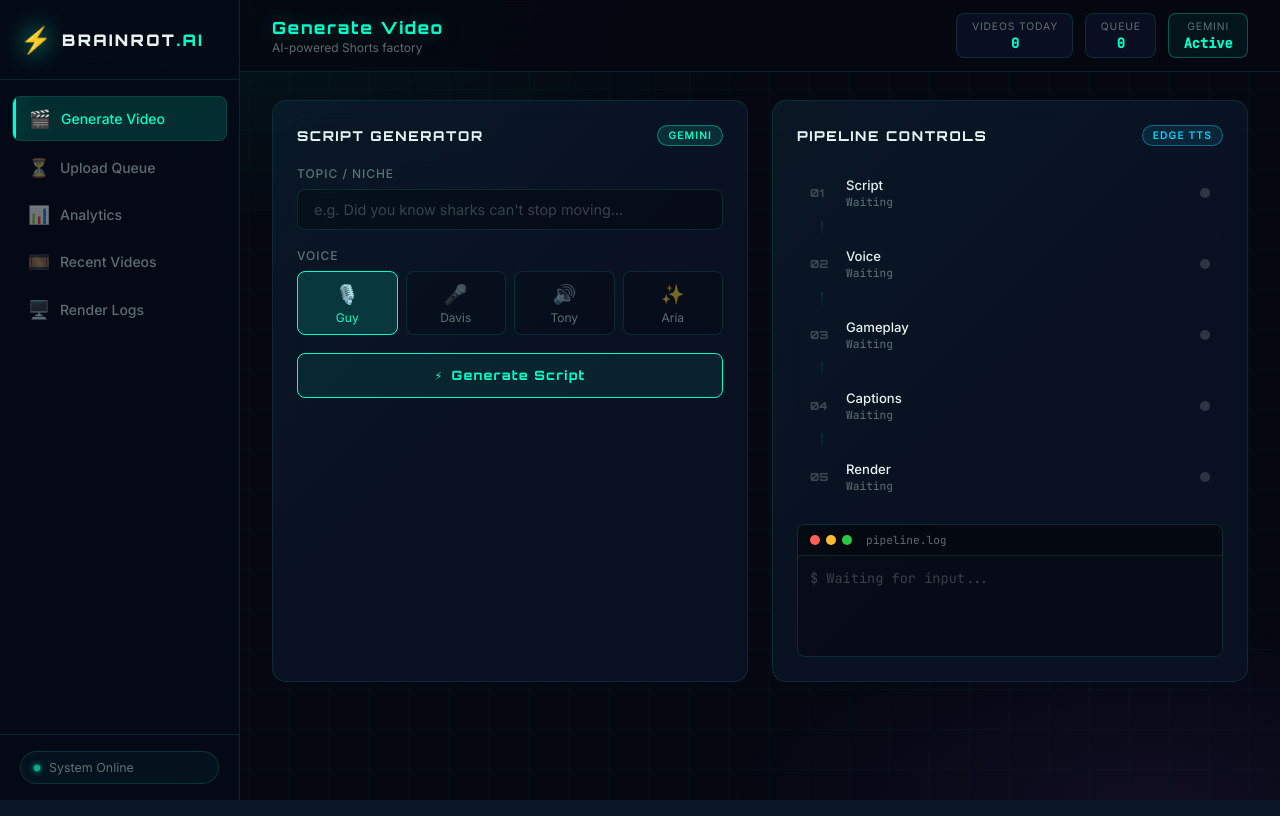
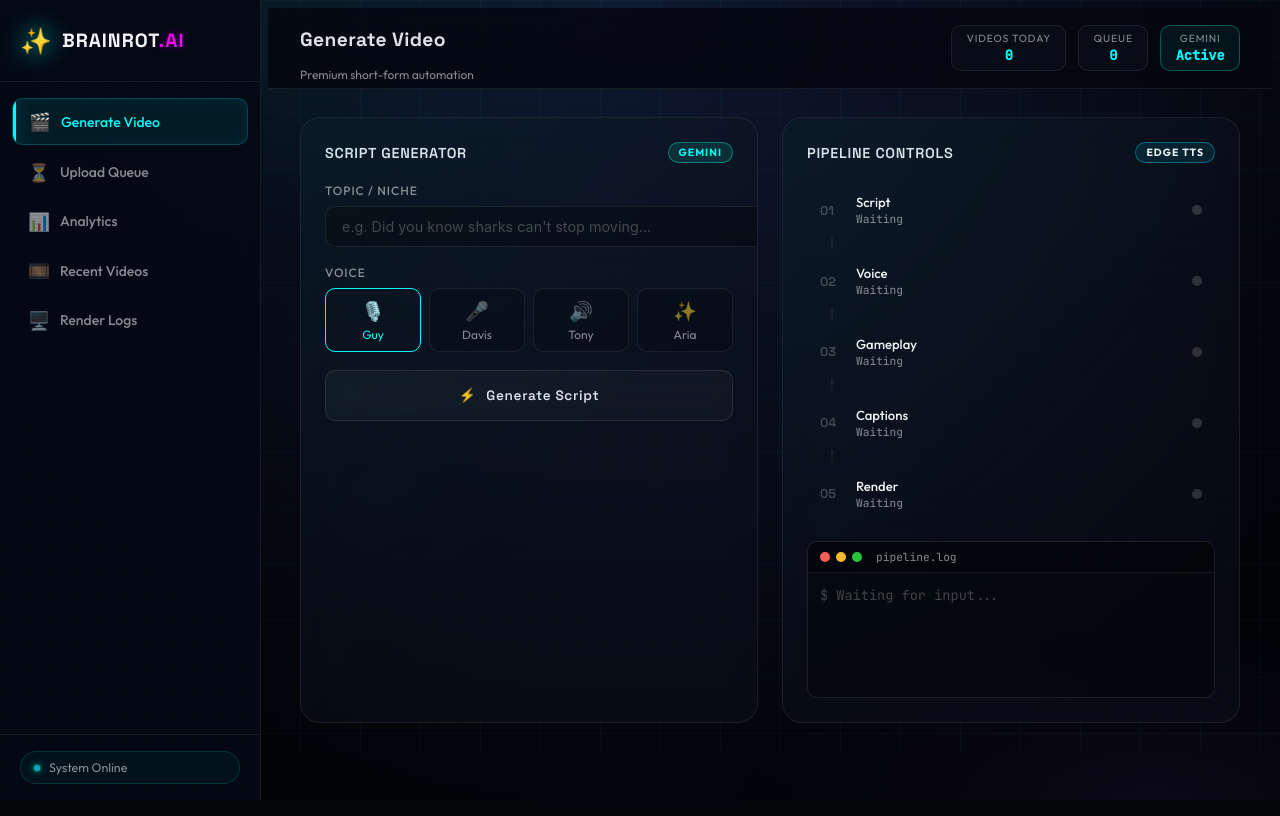
Before and after one commit to Hyper00W/Brainrot-AI, a Flask app: page / in a window 1280 px wide. Run offline with Flask 3, Linux system fonts and the light colour scheme; data that the repository does not hold is empty.

Commit message:
Refined Nostalgia Update: Retro-futuristic UI, Viral Highlights, and Enhanced Studio Controls

```diff
--- a/app.py
+++ b/app.py
@@ -51,7 +51,17 @@
         if not existing:
             v = Video(title=f"Discovered {f}", status='pending', filename=f)
             db.session.add(v)
+            db.session.flush()
+            # Auto-add to upload queue
+            q = QueueItem(video_id=v.id, status='queued')
+            db.session.add(q)
             results.append(f)
+        else:
+            # If exists but not in queue, add it
+            if existing.status == 'pending' and not QueueItem.query.filter_by(video_id=existing.id).first():
+                q = QueueItem(video_id=existing.id, status='queued')
+                db.session.add(q)
+                results.append(f"Queued existing: {f}")
 
     db.session.commit()
     return jsonify({'synced': results})
@@ -89,7 +99,18 @@
 @app.route('/api/queue', methods=['GET'])
 def get_queue():
     items = QueueItem.query.filter_by(status='queued').all()
-    return jsonify([{'id': i.id, 'video_id': i.video_id, 'status': i.status} for i in items])
+    res = []
+    for i in items:
+        v = db.session.get(Video, i.video_id)
+        res.append({
+            'id': i.id,
+            'video_id': i.video_id,
+            'status': i.status,
+            'added_at': i.added_at.isoformat(),
+            'title': v.title if v else '',
+            'script': v.script if v else ''
+        })
+    return jsonify(res)
 
 @app.route('/api/logs', methods=['GET'])
 def get_logs():
@@ -154,6 +175,10 @@
 
                 log(f'> Done! {result["size_mb"]}MB -> {result["path"]}')
                 v.status = 'pending'
+                # Auto-add to upload queue
+                if not QueueItem.query.filter_by(video_id=v.id).first():
+                    q = QueueItem(video_id=v.id, status='queued')
+                    db.session.add(q)
                 v.render_log = '\n'.join(log_lines)
             except Exception as e:
                 log(f'ERROR: {e}')
@@ -172,6 +197,8 @@
     if not v: return jsonify({'success': False, 'error': 'Video not found'})
 
     data    = request.json or {}
+    title   = data.get('title') or v.title
+    desc    = data.get('description') or v.script or ''
     hashtags = data.get('hashtags', [])
 
     path = os.path.join('generated/video', v.filename)
@@ -180,8 +207,8 @@
 
     result = yt_upload(
         video_path  = path,
-        title       = v.title,
-        description = v.script or '',
+        title       = title,
+        description = desc,
         hashtags    = hashtags
     )
     if result['success']:
@@ -189,6 +216,24 @@
         v.status = 'uploaded'
         db.session.commit()
     return jsonify(result)
+
+@app.route('/api/queue/delete/<int:queue_id>', methods=['DELETE'])
+def delete_from_queue(queue_id):
+    q = db.session.get(QueueItem, queue_id)
+    if not q: return jsonify({'success': False, 'error': 'Queue item not found'})
+
+    v = db.session.get(Video, q.video_id)
+    if v:
+        # Delete file if exists
+        path = os.path.join('generated/video', v.filename)
+        if os.path.exists(path):
+            try: os.remove(path)
+            except: pass
+        db.session.delete(v)
+
+    db.session.delete(q)
+    db.session.commit()
+    return jsonify({'success': True})
 
 if __name__ == '__main__':
     with app.app_context():
--- a/static/css/main.css
+++ b/static/css/main.css
@@ -1,64 +1,67 @@
 /* ===================================================
-   BRAINROT.AI — Cyberpunk Dashboard CSS
+   BRAINROT.AI — Retro-Futuristic Dashboard
    =================================================== */
 
-@import url('https://fonts.googleapis.com/css2?family=Orbitron:wght@400;600;800;900&family=Inter:wght@300;400;500;600&family=JetBrains+Mono:wght@400;500&display=swap');
+@import url('https://fonts.googleapis.com/css2?family=Space+Grotesk:wght@300;400;500;600;700&family=Outfit:wght@300;400;500;600;700&family=JetBrains+Mono:wght@400;500&display=swap');
 
 /* ---- TOKENS ---- */
 :root {
-  --bg:           #050811;
-  --bg2:          #080d1a;
-  --surface:      rgba(12, 20, 40, 0.7);
-  --border:       rgba(0, 255, 200, 0.12);
-  --border-hover: rgba(0, 255, 200, 0.35);
+  --bg:           #020408;
+  --bg2:          #050812;
+  --surface:      rgba(15, 20, 35, 0.45);
+  --border:       rgba(255, 255, 255, 0.08);
+  --border-hover: rgba(0, 255, 255, 0.3);
 
-  --neon:         #00ffc8;
-  --neon-dim:     rgba(0, 255, 200, 0.15);
-  --neon-glow:    0 0 20px rgba(0,255,200,0.4), 0 0 60px rgba(0,255,200,0.15);
+  --neon:         #00ffff;
+  --mag:          #ff00ff;
+  --mercury:      #e2e8f0;
+  --neon-glow:    0 0 15px rgba(0, 255, 255, 0.35);
+  --mag-glow:     0 0 15px rgba(255, 0, 255, 0.35);
 
-  --cyan:         #00d4ff;
-  --purple:       #a855f7;
-  --pink:         #f72585;
-  --yellow:       #ffd60a;
+  --text:         #f8fafc;
+  --text-muted:   rgba(248, 250, 252, 0.55);
+  --text-dim:     rgba(248, 250, 252, 0.25);
 
-  --text:         #e8f4f0;
-  --text-muted:   rgba(200,230,220,0.45);
-  --text-dim:     rgba(200,230,220,0.25);
-
-  --sidebar-w:    240px;
-  --topbar-h:     72px;
-  --radius:       14px;
-  --radius-sm:    8px;
+  --sidebar-w:    260px;
+  --topbar-h:     80px;
+  --radius:       20px;
+  --radius-sm:    10px;
 }
 
-/* ---- RESET ---- */
-*, *::before, *::after { box-sizing: border-box; margin: 0; padding: 0; }
-html { scroll-behavior: smooth; }
+/* ---- SCANLINE EFFECT ---- */
+body::after {
+  content: "";
+  position: fixed;
+  top: 0; left: 0; width: 100%; height: 100%;
+  background: linear-gradient(rgba(18, 16, 16, 0) 50%, rgba(0, 0, 0, 0.15) 50%),
+              linear-gradient(90deg, rgba(255, 0, 0, 0.03), rgba(0, 255, 0, 0.01), rgba(0, 0, 255, 0.03));
+  background-size: 100% 3px, 3px 100%;
+  pointer-events: none;
+  z-index: 9999;
+  opacity: 0.2;
+}
 
 body {
-  font-family: 'Inter', sans-serif;
-  background: var(--bg);
+  font-family: 'Outfit', sans-serif;
+  background: radial-gradient(circle at 50% 0%, #101830 0%, #020408 80%);
   color: var(--text);
   min-height: 100vh;
   display: flex;
   overflow-x: hidden;
 }
 
-/* ---- ANIMATED BG GRID ---- */
 .bg-grid {
   position: fixed;
   inset: 0;
   background-image:
-    linear-gradient(rgba(0,255,200,0.03) 1px, transparent 1px),
-    linear-gradient(90deg, rgba(0,255,200,0.03) 1px, transparent 1px);
-  background-size: 40px 40px;
+    linear-gradient(rgba(0, 255, 255, 0.04) 1px, transparent 1px),
+    linear-gradient(90deg, rgba(0, 255, 255, 0.04) 1px, transparent 1px);
+  background-size: 60px 60px;
   pointer-events: none;
   z-index: 0;
-  animation: gridDrift 30s linear infinite;
-}
-@keyframes gridDrift {
-  0%   { background-position: 0 0; }
-  100% { background-position: 40px 40px; }
+  perspective: 1000px;
+  transform: rotateX(20deg);
+  transform-origin: top;
 }
 
 .bg-noise {
@@ -103,13 +106,16 @@
 }
 
 .logo-text {
-  font-family: 'Orbitron', monospace;
-  font-weight: 900;
-  font-size: 1rem;
-  letter-spacing: 0.15em;
+  font-family: 'Space Grotesk', sans-serif;
+  font-weight: 700;
+  font-size: 1.2rem;
+  letter-spacing: 0.05em;
   color: var(--text);
 }
-.logo-accent { color: var(--neon); }
+.logo-accent {
+  color: var(--mag);
+  text-shadow: 0 0 10px rgba(255, 0, 255, 0.4);
+}
 
 .sidebar-nav {
   flex: 1;
@@ -142,8 +148,9 @@
 
 .nav-item.active {
   color: var(--neon);
-  background: var(--neon-dim);
-  border: 1px solid var(--border);
+  background: rgba(0, 255, 255, 0.08);
+  border: 1px solid rgba(0, 255, 255, 0.2);
+  box-shadow: inset 0 0 15px rgba(0, 255, 255, 0.05);
 }
 
 .nav-item.active .nav-glow {
@@ -226,12 +233,12 @@
 .topbar-left { display: flex; flex-direction: column; gap: 2px; }
 
 .page-title {
-  font-family: 'Orbitron', monospace;
+  font-family: 'Space Grotesk', sans-serif;
   font-weight: 700;
-  font-size: 1.05rem;
-  letter-spacing: 0.1em;
-  color: var(--neon);
-  text-shadow: 0 0 20px rgba(0,255,200,0.3);
+  font-size: 1.2rem;
+  letter-spacing: 0.02em;
+  color: var(--mercury);
+  text-shadow: 0 0 20px rgba(255, 255, 255, 0.1);
 }
 
 .page-subtitle { font-size: 0.75rem; color: var(--text-muted); }
@@ -308,11 +315,11 @@
   margin-bottom: 1rem;
 }
 .card-title {
-  font-family: 'Orbitron', monospace;
-  font-size: 0.85rem;
-  font-weight: 700;
-  letter-spacing: 0.12em;
-  color: var(--text);
+  font-family: 'Space Grotesk', sans-serif;
+  font-size: 0.9rem;
+  font-weight: 600;
+  letter-spacing: 0.05em;
+  color: var(--mercury);
   text-transform: uppercase;
 }
 
@@ -391,26 +398,28 @@
   display: flex;
   align-items: center;
   justify-content: center;
-  gap: 8px;
+  gap: 10px;
   width: 100%;
-  padding: 0.85rem;
-  border: 1px solid var(--neon);
+  padding: 1rem;
+  border: 1px solid rgba(255, 255, 255, 0.1);
   border-radius: var(--radius-sm);
-  background: rgba(0,255,200,0.08);
-  color: var(--neon);
-  font-family: 'Orbitron', monospace;
-  font-size: 0.8rem;
-  font-weight: 700;
-  letter-spacing: 0.1em;
+  background: rgba(255, 255, 255, 0.03);
+  color: var(--mercury);
+  font-family: 'Space Grotesk', sans-serif;
+  font-size: 0.85rem;
+  font-weight: 600;
+  letter-spacing: 0.05em;
   cursor: pointer;
   overflow: hidden;
-  transition: all 0.25s;
+  transition: all 0.3s cubic-bezier(0.4, 0, 0.2, 1);
+  backdrop-filter: blur(10px);
   margin-top: 0.5rem;
 }
 .btn-neon:hover {
-  background: rgba(0,255,200,0.16);
-  box-shadow: 0 0 20px rgba(0,255,200,0.25);
-  transform: translateY(-1px);
+  background: rgba(255, 255, 255, 0.08);
+  border-color: var(--neon);
+  box-shadow: 0 0 30px rgba(0, 255, 255, 0.15);
+  transform: translateY(-2px);
 }
 .btn-neon:active { transform: translateY(0); }
 .btn-neon.purple {
@@ -521,9 +530,9 @@
 .step.active-step { border-color: var(--border); background: rgba(0,255,200,0.04); }
 
 .step-num {
-  font-family: 'Orbitron', monospace;
-  font-size: 0.7rem;
-  font-weight: 700;
+  font-family: 'Space Grotesk', sans-serif;
+  font-size: 0.8rem;
+  font-weight: 600;
   color: var(--text-dim);
   width: 24px;
   flex-shrink: 0;
@@ -637,11 +646,11 @@
 }
 .stat-icon { font-size: 2rem; }
 .stat-num {
-  font-family: 'Orbitron', monospace;
-  font-size: 2.2rem;
-  font-weight: 800;
-  color: var(--neon);
-  text-shadow: 0 0 20px rgba(0,255,200,0.3);
+  font-family: 'Space Grotesk', sans-serif;
+  font-size: 2.5rem;
+  font-weight: 700;
+  color: var(--mercury);
+  text-shadow: 0 0 30px rgba(255, 255, 255, 0.15);
 }
 .stat-label { font-size: 0.78rem; color: var(--text-muted); text-transform: uppercase; letter-spacing: 0.1em; }
 .stat-bar {
@@ -684,6 +693,7 @@
   color: var(--text);
   display: -webkit-box;
   -webkit-line-clamp: 2;
+  line-clamp: 2;
   -webkit-box-orient: vertical;
   overflow: hidden;
 }
--- a/static/js/dashboard.js
+++ b/static/js/dashboard.js
@@ -230,12 +230,22 @@
       return;
     }
     tbody.innerHTML = items.map((item, i) => `
-      <tr>
+      <tr id="queue-item-${item.id}">
         <td>${i + 1}</td>
-        <td>${item.video_id || '—'}</td>
+        <td>
+          <div style="display:flex;flex-direction:column;gap:8px">
+            <input type="text" class="form-input q-title" value="${item.title || ''}" placeholder="Video Title" />
+            <textarea class="form-input q-desc" rows="2" placeholder="Description">${item.script || ''}</textarea>
+          </div>
+        </td>
         <td><span class="status-badge ${item.status}">${item.status}</span></td>
-        <td>${item.added_at || '—'}</td>
-        <td><button class="btn-sm" onclick="uploadVideo(${item.id})">Upload</button></td>
+        <td>${timeAgo(item.added_at)}</td>
+        <td>
+          <div style="display:flex;flex-direction:column;gap:5px">
+            <button class="btn-neon" style="padding:0.5rem" onclick="uploadVideo(${item.video_id}, ${item.id})">Upload</button>
+            <button class="btn-sm" style="border-color:var(--mag);color:var(--mag)" onclick="removeFromQueue(${item.id})">Remove</button>
+          </div>
+        </td>
       </tr>
     `).join('');
   } catch (e) {
@@ -319,6 +329,60 @@
   } catch (e) { console.error(e); }
 }
 
+// ---- Actions ----
+async function uploadVideo(videoId, queueId) {
+  const row = document.getElementById(`queue-item-${queueId}`);
+  const customTitle = row.querySelector('.q-title').value.trim();
+  const customDesc  = row.querySelector('.q-desc').value.trim();
+
+  const btn = event.target;
+  const originalTxt = btn.textContent;
+  btn.textContent = 'Uploading...';
+  btn.disabled = true;
+  toast('Starting YouTube upload...', 'info');
+
+  try {
+    const res = await fetch(`/api/upload/${videoId}`, {
+      method: 'POST',
+      headers: { 'Content-Type': 'application/json' },
+      body: JSON.stringify({
+        title: customTitle,
+        description: customDesc,
+        hashtags: ['shorts', 'brainrot', 'viral']
+      })
+    });
+    const data = await res.json();
+    if (!data.success) throw new Error(data.error || 'Upload failed');
+
+    toast('Video uploaded successfully!', 'success');
+    loadQueue();
+    loadAnalytics();
+    loadVideos();
+  } catch (err) {
+    toast(err.message, 'error');
+  } finally {
+    btn.textContent = originalTxt;
+    btn.disabled = false;
+  }
+}
+
+async function removeFromQueue(queueId) {
+  if (!confirm('Are you sure you want to remove and delete this video?')) return;
+
+  try {
+    const res = await fetch(`/api/queue/delete/${queueId}`, { method: 'DELETE' });
+    const data = await res.json();
+    if (!data.success) throw new Error(data.error || 'Delete failed');
+
+    toast('Video removed and deleted.', 'success');
+    loadQueue();
+    loadAnalytics();
+    loadVideos();
+  } catch (err) {
+    toast(err.message, 'error');
+  }
+}
+
 // ---- Helpers ----
 function setStep(step, state, statusText) {
   const ind = document.getElementById(`si-${step}`);
--- a/templates/index.html
+++ b/templates/index.html
@@ -3,22 +3,22 @@
 <head>
   <meta charset="UTF-8" />
   <meta name="viewport" content="width=device-width, initial-scale=1.0" />
-  <title>BRAINROT.AI — Shorts Automation Studio</title>
-  <meta name="description" content="AI-powered YouTube Shorts automation — generate, render, and upload viral brainrot content automatically." />
+  <title>BRAINROT.AI — Refined Nostalgia Studio</title>
+  <meta name="description" content="Premium Retro-futuristic short-form automation engine." />
   <link rel="preconnect" href="https://fonts.googleapis.com" />
-  <link href="https://fonts.googleapis.com/css2?family=Orbitron:wght@400;600;800;900&family=Inter:wght@300;400;500;600&family=JetBrains+Mono:wght@400;500&display=swap" rel="stylesheet" />
+  <link href="https://fonts.googleapis.com/css2?family=Space+Grotesk:wght@300;400;500;600;700&family=Outfit:wght@300;400;500;600;700&family=JetBrains+Mono:wght@400;500&display=swap" rel="stylesheet" />
   <link rel="stylesheet" href="/static/css/main.css" />
 </head>
 <body>
 
-  <!-- Animated BG Grid -->
+  <!-- Retro Horizon BG -->
   <div class="bg-grid"></div>
   <div class="bg-noise"></div>
 
   <!-- Sidebar -->
   <aside class="sidebar" id="sidebar">
     <div class="sidebar-logo">
-      <span class="logo-icon">⚡</span>
+      <span class="logo-icon">✨</span>
       <span class="logo-text">BRAINROT<span class="logo-accent">.AI</span></span>
     </div>
 
@@ -62,7 +62,7 @@
     <header class="topbar">
       <div class="topbar-left">
         <h1 class="page-title" id="page-title">Generate Video</h1>
-        <span class="page-subtitle">AI-powered Shorts factory</span>
+        <span class="page-subtitle">Premium short-form automation</span>
       </div>
       <div class="topbar-right">
         <div class="stat-chip">
@@ -239,7 +239,7 @@
         <div class="table-wrap">
           <table class="data-table" id="queue-table">
             <thead>
-              <tr><th>#</th><th>Video ID</th><th>Status</th><th>Added</th><th>Action</th></tr>
+              <tr><th>#</th><th>Preview / Details</th><th>Status</th><th>Added</th><th>Action</th></tr>
             </thead>
             <tbody id="queue-body">
               <tr><td colspan="5" class="empty-row">No items in queue</td></tr>
```
Also changed, not shown: modules/renderer.py (+20 -13 lines).
